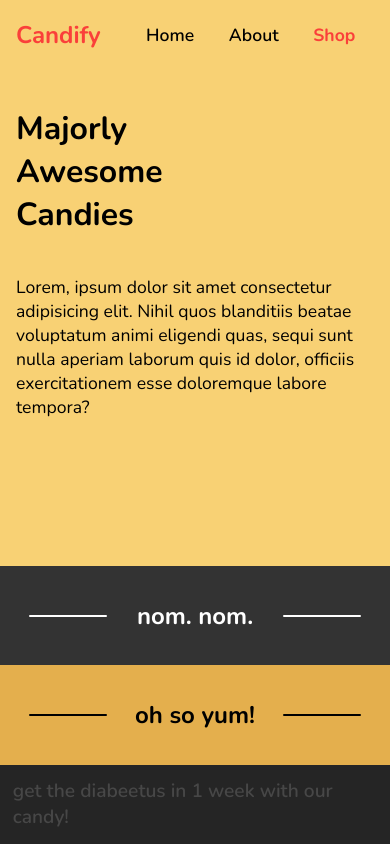
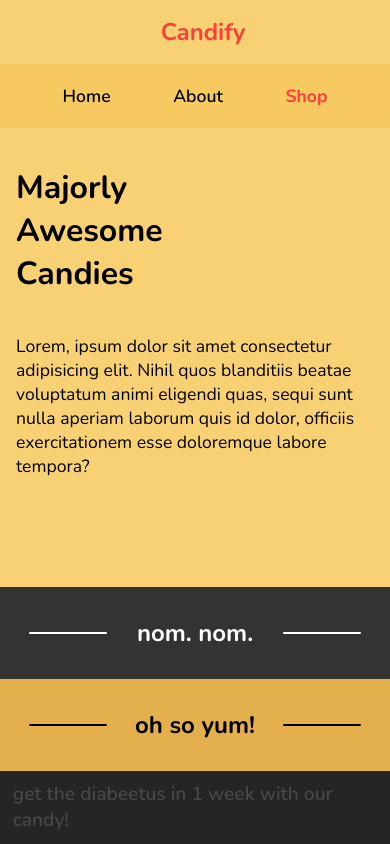
Before and after one commit to pixelfox01/candify, a plain HTML site: page index.html in a window 390 px wide. Drawn offline with nearby package versions, Linux system fonts and the light colour scheme.

Commit message:
Modified layout in mobile view

```diff
--- a/css/main.scss
+++ b/css/main.scss
@@ -2,7 +2,7 @@
 
 $colors:(primary:#f8d174,
     accent: #fa403a,
-    primary-dark: darken(#f6ca63, 20%));
+    primary-dark: darken(#f6ca63, 0.5%));
 
 @function color($name) {
     @return map-get($colors, $name);
@@ -52,9 +52,10 @@ body {
     height: 100%;
     display: grid;
     grid-template-columns: 0.4fr 1fr;
-    grid-template-rows: 0.7fr 5fr 1fr 1fr 0.8fr;
+    grid-template-rows: 0.7fr 0.7fr 5fr 1fr 1fr 0.8fr;
     grid-template-areas:
-        "brand  nav"
+        "brand  brand"
+        "nav    nav"
         "main   main"
         "nom    nom"
         "yum    yum"
@@ -83,8 +84,10 @@ body {
     .brand {
         grid-area: brand;
         display: flex;
+        justify-content: center;
         align-items: center;
         padding-left: 16px;
+
         background-color: color(primary);
 
         @include desktop {
@@ -101,10 +104,14 @@ body {
 
     .nav {
         grid-area: nav;
-        background-color: color(primary);
+        background-color: color(primary-dark);
         display: flex;
         justify-content: center;
         align-items: center;
+
+        @include tablet {
+            background-color: color(primary);
+        }
 
         @include desktop {
             padding: 0 60px;
```
Also changed, not shown: css/main.css, 1 other file.
